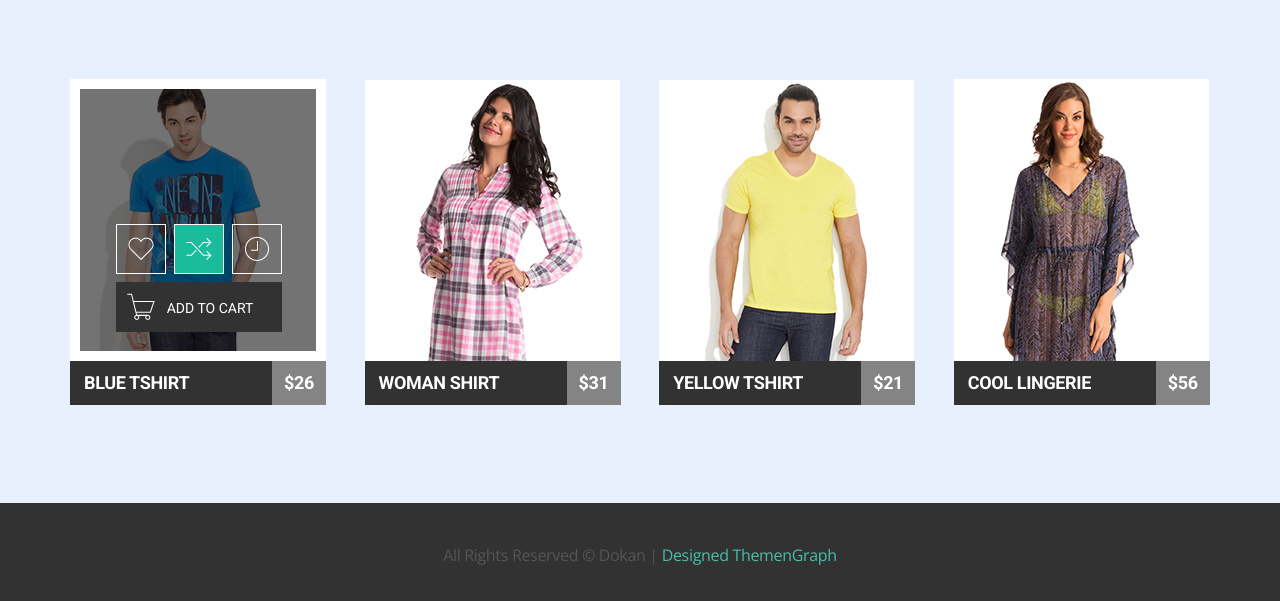
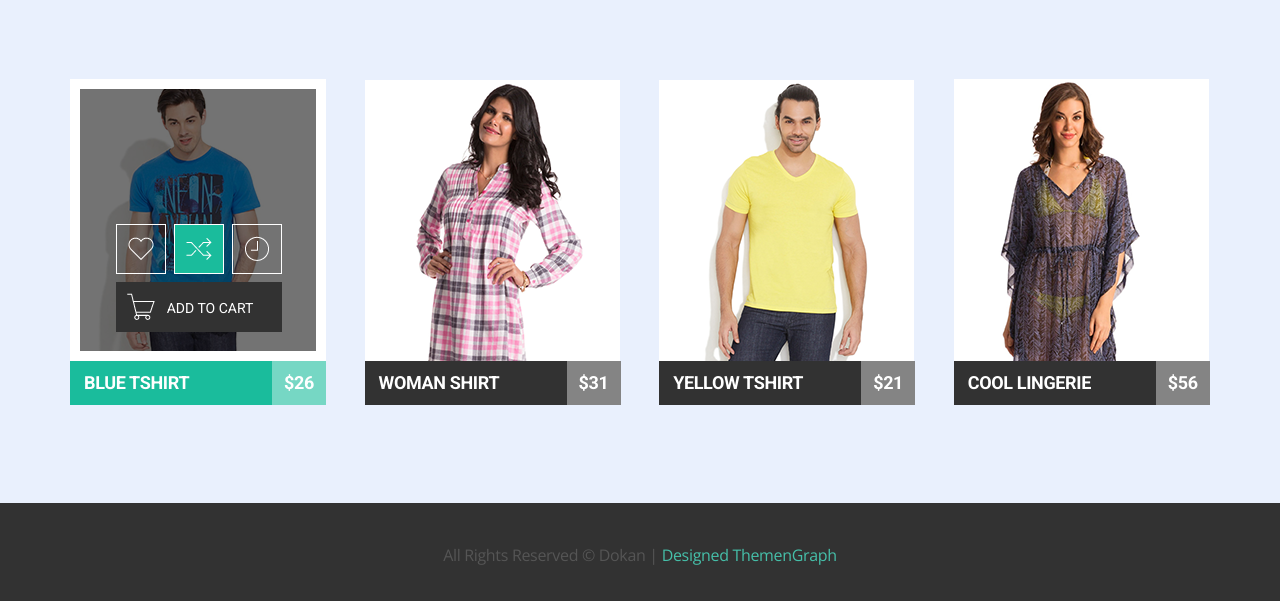
Before and after one commit to GennadiyShpak/module-05, a plain HTML site: page index.html in a window 1280 px wide. In both pictures the pointer is over the element 198 px from the left and 1025 px from the top of the page. Shown: the part 784-1385 px from the top of the page. Drawn offline with nearby package versions, Linux system fonts and the light colour scheme.

Commit message:
final update

```diff
--- a/css/style.css
+++ b/css/style.css
@@ -258,7 +258,7 @@ h2 {
   visibility: visible;
 }
 
-.shop__item-part-hover:hover {
+.shop__item:hover {
   background-color: #1abc9c;
 }
 
```
